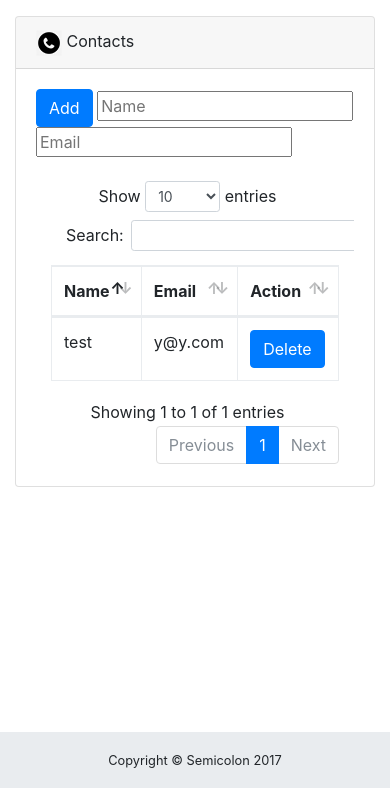
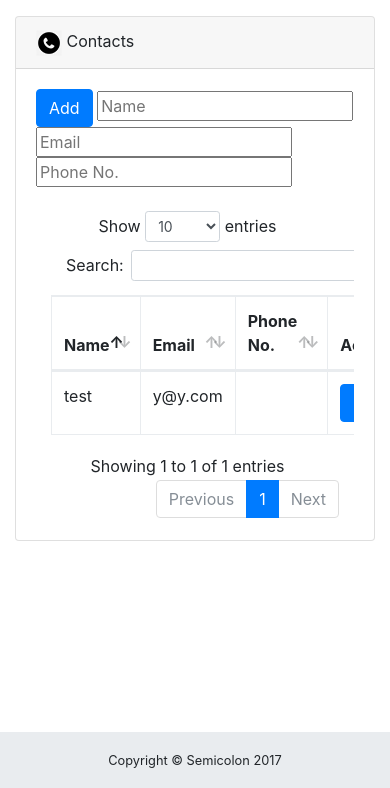
Before and after one commit to charlescabbage/IntelliH, a PHP site: page /contacts.php in a window 390 px wide. Shown: the part 56-844 px from the top of the page. Run offline with PHP 8.4, Linux system fonts and the light colour scheme; a user stored in the database is signed in; data comes from the database, SQL or seed files in the repository; data that the repository does not hold is empty.

Commit message:
Added phone no.

```diff
--- a/contacts.php
+++ b/contacts.php
@@ -84,18 +84,22 @@ if (empty($_SESSION['logged_in'])) {
               <button type="submit" class="btn btn-primary" name="action" value="add_contact">Add</button>
               <input class="" type="text" placeholder="Name" name="name">
               <input class="" type="text" placeholder="Email" name="email">
+              <input class="" type="text" placeholder="Phone No." name="phone_no">
+            </form>
               <?php
               if (isset($_GET['response']) && $_GET['response'] == "email-invalid") {
                 echo '<font color="red">Invalid Email</font><br>';
+              } else if (isset($_GET['response']) && $_GET['response'] == "phone-no-invalid") {
+                echo '<font color="red">Invalid Phone No.</font><br>';
               }
               ?>
-            </form>
             <br>
             <table class="table table-bordered" id="dataTable" width="100%" cellspacing="0">
               <thead>
                 <tr>
                   <th>Name</th>
                   <th>Email</th>
+                  <th>Phone No.</th>
                   <th>Action</th>
                 </tr>
               </thead>
@@ -110,6 +114,7 @@ if (empty($_SESSION['logged_in'])) {
                       <form name='managecontact' id='managecontact' method='POST' action='action.php'>
                       <td>".$rows['name']."
                       <td>".$rows['email']."
+                      <td>".$rows['phone_no']."
                       <td>
                           <input type='hidden' name='id' value=".$rows['id'].">
                           <button class='btn btn-primary' type='submit' name='action' value='del_contact'>Delete</button>
```
Also changed, not shown: action.php (+7 -1 lines).
